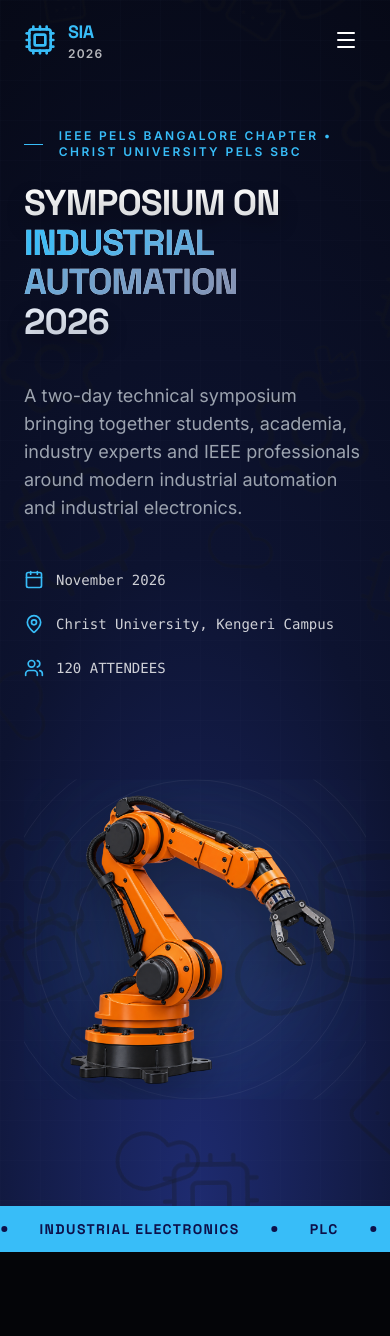
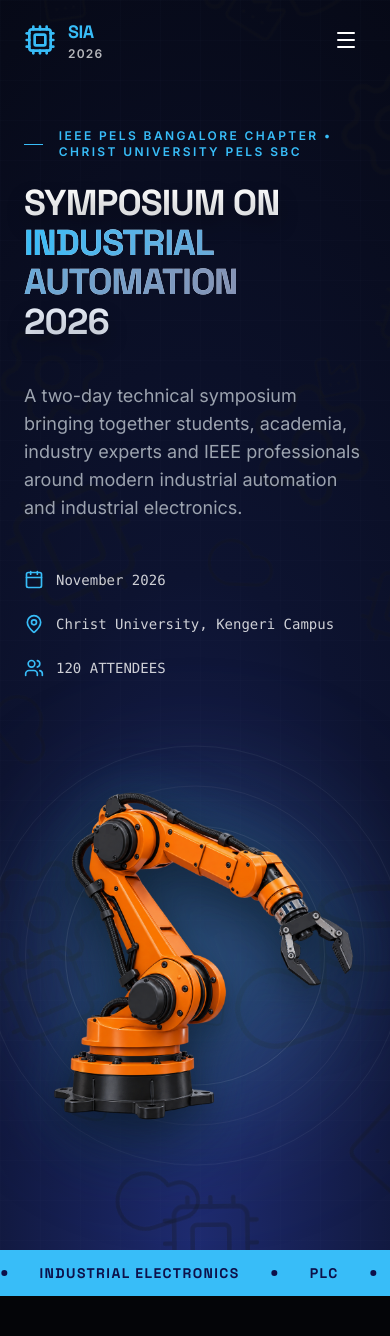
Before and after one commit to KUKI-Boi/PELS-SYMPOSIUM, a React (Vite) app: page / in a window 390 px wide. Shown: the top 1336 px of the page. Built offline with nearby package versions, Linux system fonts and the light colour scheme.

Commit message:
style(hero): remove mobile clipping boundary so robot model integrates seamlessly with background depth

```diff
--- a/src/sections/Hero.tsx
+++ b/src/sections/Hero.tsx
@@ -99,7 +99,7 @@
         {/* Abstract Industrial Visual - Robot Model */}
         <motion.div
           initial={{ opacity: 0, scale: 0.9, y: 0 }}
-          animate={{ opacity: 1, scale: 1, y: [-15, 15, -15] }}
+          animate={{ opacity: 1, scale: 1, y: [-12, 12, -12] }}
           transition={{
             opacity: { duration: 1, delay: 0.2 },
             scale: { duration: 1, delay: 0.2 },
@@ -107,7 +107,6 @@
           }}
           onTouchStart={() => setIsTouched(true)}
           onTouchEnd={() => {
-            // Smoothly release touch effect after a short delay so the glow lingers nicely
             setTimeout(() => setIsTouched(false), 300);
           }}
           onTouchCancel={() => setIsTouched(false)}
@@ -117,7 +116,7 @@
             e.stopPropagation();
             return false;
           }}
-          className={`flex justify-center items-center relative h-[320px] sm:h-[450px] lg:h-[600px] w-full max-w-full group cursor-pointer mt-8 lg:mt-0 select-none touch-manipulation overflow-hidden lg:overflow-visible ${isTouched ? 'is-touched' : ''}`}
+          className={`flex justify-center items-center relative min-h-[380px] sm:min-h-[460px] lg:min-h-[600px] w-full max-w-full group cursor-pointer mt-4 sm:mt-8 lg:mt-0 select-none touch-manipulation overflow-visible ${isTouched ? 'is-touched' : ''}`}
           style={{
             WebkitTouchCallout: 'none',
             WebkitUserSelect: 'none',
@@ -127,14 +126,14 @@
             msUserSelect: 'none',
           }}
         >
-          {/* Background Glows for the robot */}
-          <div className={`absolute top-1/4 right-1/4 w-48 sm:w-64 h-48 sm:h-64 bg-accent/20 blur-[90px] sm:blur-[120px] rounded-full -z-20 transition-all duration-700 ease-out group-hover:bg-accent/40 group-hover:blur-[140px] ${isTouched ? 'bg-accent/40 blur-[140px]' : ''}`} />
-          <div className={`absolute bottom-1/4 left-1/4 w-48 sm:w-64 h-48 sm:h-64 bg-secondaryAccent/20 blur-[90px] sm:blur-[120px] rounded-full -z-20 transition-all duration-700 ease-out group-hover:bg-secondaryAccent/40 group-hover:blur-[140px] ${isTouched ? 'bg-secondaryAccent/40 blur-[140px]' : ''}`} />
+          {/* Background Atmospheric Radial Glows for the robot - full bleed, no bounding box */}
+          <div className={`absolute top-1/2 left-1/2 -translate-x-1/2 -translate-y-1/2 w-64 sm:w-80 lg:w-96 h-64 sm:h-80 lg:h-96 bg-accent/25 blur-[70px] sm:blur-[110px] rounded-full -z-20 transition-all duration-700 ease-out pointer-events-none group-hover:bg-accent/40 group-hover:blur-[130px] ${isTouched ? 'bg-accent/40 blur-[130px]' : ''}`} />
+          <div className={`absolute top-1/2 left-1/2 -translate-x-1/2 -translate-y-1/2 w-72 sm:w-96 lg:w-[480px] h-72 sm:h-96 lg:h-[480px] bg-secondaryAccent/20 blur-[80px] sm:blur-[130px] rounded-full -z-20 transition-all duration-700 ease-out pointer-events-none group-hover:bg-secondaryAccent/35 ${isTouched ? 'bg-secondaryAccent/35' : ''}`} />
 
-          {/* Tech Circles Behind Model */}
-          <div className={`absolute top-1/2 left-1/2 -translate-x-1/2 -translate-y-1/2 w-[240px] sm:w-[300px] h-[240px] sm:h-[300px] rounded-full border border-white/5 -z-10 transition-all duration-700 ease-out group-hover:border-accent/40 group-hover:shadow-[0_0_30px_rgba(56,189,248,0.4)] group-hover:scale-105 ${isTouched ? 'border-accent/50 shadow-[0_0_35px_rgba(56,189,248,0.5)] scale-105' : ''}`} />
-          <div className={`absolute top-1/2 left-1/2 -translate-x-1/2 -translate-y-1/2 w-[320px] sm:w-[450px] h-[320px] sm:h-[450px] rounded-full border border-white/5 -z-10 transition-all duration-700 ease-out delay-75 group-hover:border-accent/20 group-hover:shadow-[0_0_50px_rgba(56,189,248,0.2)] group-hover:scale-105 ${isTouched ? 'border-accent/30 shadow-[0_0_55px_rgba(56,189,248,0.3)] scale-105' : ''}`} />
-          <div className={`absolute top-1/2 left-1/2 -translate-x-1/2 -translate-y-1/2 w-[400px] sm:w-[600px] h-[400px] sm:h-[600px] rounded-full border border-white/5 -z-10 transition-all duration-700 ease-out delay-150 group-hover:border-accent/10 group-hover:shadow-[0_0_70px_rgba(56,189,248,0.1)] group-hover:scale-105 ${isTouched ? 'border-accent/20 shadow-[0_0_75px_rgba(56,189,248,0.15)] scale-105' : ''}`} />
+          {/* Tech Concentric Blueprint Rings Behind Model */}
+          <div className={`absolute top-1/2 left-1/2 -translate-x-1/2 -translate-y-1/2 w-[260px] sm:w-[320px] lg:w-[320px] h-[260px] sm:h-[320px] lg:h-[320px] rounded-full border border-white/10 -z-10 transition-all duration-700 ease-out pointer-events-none group-hover:border-accent/40 group-hover:shadow-[0_0_30px_rgba(56,189,248,0.4)] group-hover:scale-105 ${isTouched ? 'border-accent/50 shadow-[0_0_35px_rgba(56,189,248,0.5)] scale-105' : ''}`} />
+          <div className={`absolute top-1/2 left-1/2 -translate-x-1/2 -translate-y-1/2 w-[340px] sm:w-[450px] lg:w-[460px] h-[340px] sm:h-[450px] lg:h-[460px] rounded-full border border-white/5 -z-10 transition-all duration-700 ease-out delay-75 pointer-events-none group-hover:border-accent/20 group-hover:shadow-[0_0_50px_rgba(56,189,248,0.2)] group-hover:scale-105 ${isTouched ? 'border-accent/30 shadow-[0_0_55px_rgba(56,189,248,0.3)] scale-105' : ''}`} />
+          <div className={`absolute top-1/2 left-1/2 -translate-x-1/2 -translate-y-1/2 w-[420px] sm:w-[580px] lg:w-[600px] h-[420px] sm:h-[580px] lg:h-[600px] rounded-full border border-white/5 -z-10 transition-all duration-700 ease-out delay-150 pointer-events-none group-hover:border-accent/10 group-hover:shadow-[0_0_70px_rgba(56,189,248,0.1)] group-hover:scale-105 ${isTouched ? 'border-accent/20 shadow-[0_0_75px_rgba(56,189,248,0.15)] scale-105' : ''}`} />
 
           <img
             src={robotImg}
@@ -145,9 +144,9 @@
               e.stopPropagation();
               return false;
             }}
-            className={`w-full h-auto object-contain max-h-[300px] sm:max-h-[440px] lg:max-h-[550px] transition-transform duration-700 ease-out group-hover:scale-105 pointer-events-none select-none ${isTouched ? 'scale-105' : ''}`}
+            className={`w-auto h-auto object-contain max-h-[340px] sm:max-h-[440px] lg:max-h-[550px] transition-transform duration-700 ease-out group-hover:scale-105 pointer-events-none select-none relative z-10 ${isTouched ? 'scale-105' : ''}`}
             style={{
-              filter: 'drop-shadow(0px 30px 40px rgba(0, 0, 0, 0.25)) drop-shadow(0px 10px 15px rgba(0, 0, 0, 0.15))',
+              filter: 'drop-shadow(0px 25px 35px rgba(0, 0, 0, 0.45)) drop-shadow(0px 10px 15px rgba(0, 0, 0, 0.3)) drop-shadow(0px 0px 25px rgba(56, 189, 248, 0.2))',
               WebkitTouchCallout: 'none',
               WebkitUserSelect: 'none',
               userSelect: 'none',
```
